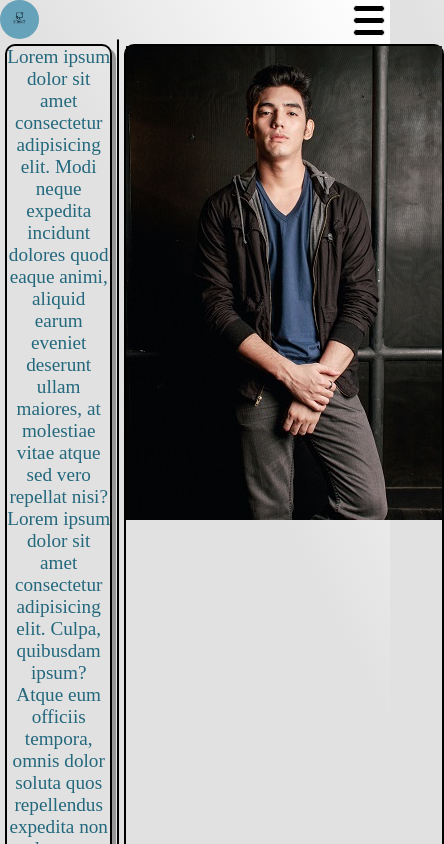
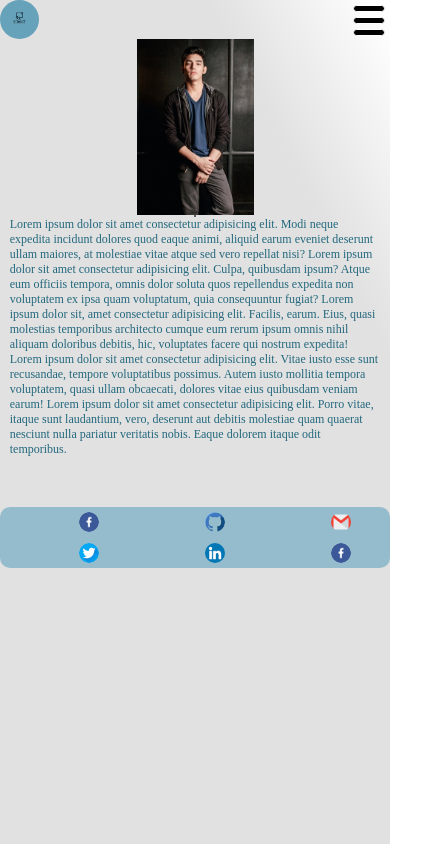
Before and after one commit to beimnet777/UGR-3739-12, a plain HTML site: page HTML-FILES/story.html in a window 390 px wide. Shown: the top 844 px of the page, 444 px wide, since content can reach past the window. Drawn offline with Linux system fonts and the light colour scheme.

Commit message:
media query for story page

```diff
--- a/CSS/about.css
+++ b/CSS/about.css
@@ -195,8 +195,7 @@ footer {
     display: flex;
     justify-content: space-between;
     align-items: center;
-    width: 80%;
-
+    width: 80vw;
     margin-left: auto;
     margin-right: auto;
 }
@@ -214,7 +213,7 @@ footer ul li a {
     text-decoration: none;
     text-align: left;
     line-break: auto;
-    display: table-cell;
+    display: table-row;
     vertical-align: middle;
     padding-left: 8px;
     color: white;
@@ -224,6 +223,8 @@ footer ul li a {
 footer ul li img {
     width: 2.5vw;
     border-radius: 4.2vw;
+    min-height: 20px;
+    min-width:20px;
 }
 
 
@@ -387,6 +388,7 @@ align-self: center;
 #storycont {
     display: flex;
     justify-content: space-evenly;
+    flex: 1 1 auto;
 }
 
 section section {
@@ -397,13 +399,16 @@ section section {
 }
 
 section img {
+    width: 30%;
     animation: slidedown 2s ease-out;
+    max-height: 500px;
 }
 
 
 #storycont #para {
-    width: 45%;
+    width: 51%;
     animation: slideup 2s ease-out;
+    text-align: left;
 }
 
 #line {
@@ -493,6 +498,9 @@ section img {
 }
 
 @media only screen and (max-width: 830px) {
+    html{
+        font-size: 13px;
+    }
     body {
         margin: 0px;
     }
@@ -533,9 +541,15 @@ section img {
     .toggle {
         display: none;
     }
+    section img {
+        max-height: 420px;
+    }
 }
 
 @media only screen and (max-width: 715px) {
+    html{
+        font-size: 12px;
+    }
     nav ul li a {
         font-size: 2.0vw;
         font-weight: 700;
@@ -544,4 +558,27 @@ section img {
     #selectedwork {
         font-weight: 400;
     }
+    section img {
+        max-height: 320px;
+    }
+    #storycont{
+        flex-direction: column-reverse;
+        align-items: center;
+    }
+    #storycont #para{
+        width: 95%;
+    }
+    footer p{
+        display: none;
+    }
 }
+@media only screen and (max-width: 415px){
+    html{
+
+        font-size: 10px;
+    }
+    section img {
+        max-height: 220px;
+    }
+
+}
--- a/HTML-FILES/story.html
+++ b/HTML-FILES/story.html
@@ -15,7 +15,7 @@
     <nav class="toggle">
         <ul>
             <li><a href="home.html">HOME</a></li>
-            <li><a href="recent.html" id="selectedwork">SELECTED WORK</a></li>
+            <li><a href="recent.html" id="selectedwork">Projects</a></li>
             <li><a href="about.html">ABOUT</a></li>
             <li><a href="download.html">CV</a></li>
             <li><a href="contact.html">CONTACT</a></li>
@@ -28,14 +28,14 @@
         <div class="burger"></div></div>
     </header>
 <section id="storycont">
-    <section id="para"><p>Lorem ipsum dolor sit amet consectetur adipisicing elit. Modi neque expedita incidunt dolores quod eaque animi, aliquid earum eveniet deserunt ullam maiores, at molestiae vitae atque sed vero repellat nisi?
+    <p id="para">Lorem ipsum dolor sit amet consectetur adipisicing elit. Modi neque expedita incidunt dolores quod eaque animi, aliquid earum eveniet deserunt ullam maiores, at molestiae vitae atque sed vero repellat nisi?
         Lorem ipsum dolor sit amet consectetur adipisicing elit. Culpa, quibusdam ipsum? Atque eum officiis tempora, omnis dolor soluta quos repellendus expedita non voluptatem ex ipsa quam voluptatum, quia consequuntur fugiat?
         Lorem ipsum dolor sit, amet consectetur adipisicing elit. Facilis, earum. Eius, quasi molestias temporibus architecto cumque eum rerum ipsum omnis nihil aliquam doloribus debitis, hic, voluptates facere qui nostrum expedita!
         Lorem ipsum dolor sit amet consectetur adipisicing elit. Vitae iusto esse sunt recusandae, tempore voluptatibus possimus. Autem iusto mollitia tempora voluptatem, quasi ullam obcaecati, dolores vitae eius quibusdam veniam earum!
         Lorem ipsum dolor sit amet consectetur adipisicing elit. Porro vitae, itaque sunt laudantium, vero, deserunt aut debitis molestiae quam quaerat nesciunt nulla pariatur veritatis nobis. Eaque dolorem itaque odit temporibus.
-    </p></section>
+    </p>
     <section id="line"></section>
-    <section><img src="../images/photos/stephanie-nakagawa-ADSKIn0ScDg-unsplash.jpg" alt=""></section>
+    <img src="../images/photos/stephanie-nakagawa-ADSKIn0ScDg-unsplash.jpg" alt="">
     </section>
 
 
@@ -43,18 +43,18 @@
     <footer>
         <div id="footerdiv">
         <ul>
-            <li><img src="../images/icons/facebook-logo.png" alt=""><a href="">FACEBOOK</a></li><br>
-            <li><img src="../images/icons/linkedin.png" alt=""><a>LINKDIN</a></li>
+            <li><a><img src="../images/icons/facebook-logo.png" alt=""><p>Facebook</p></a></li><br>
+            <li><a><img src="../images/icons/twitter.png" alt=""><p>Twitter</p></a></li>
 
         </ul>
         <ul>
-            <li><img src="../images/icons/github.png" alt=""><a>GITHUB</a></li><br>
+            <li><a><img src="../images/icons/github.png" alt=""><p>Github</p></a></li><br>
 
-            <li><img src="../images/icons/twitter.png" alt=""><a>TWITTER</a></li>
+            <li><a><img src="../images/icons/linkedin.png" alt=""><p>Linkdin</p></a></li>
         </ul>
         <ul>
-            <li><img src="../images/icons/gmail.png" alt=""><a>GMAIL</a></li>
-            <br><li><img src="../images/icons/github.png" alt=""><a>GITHUB</a></li><br>
+            <li><a><img src="../images/icons/gmail.png" alt=""><p>Gmail</p></a></li><br>
+            <li><a><img src="../images/icons/facebook-logo.png" alt=""><p>Facebook</p></a></li>
 
         </ul>
     </div>
```
Also changed, not shown: CSS/cards.css (added, +18 -0 lines), HTML-FILES/about.html (+1 -0 lines), HTML-FILES/recent.html (+1 -0 lines).
